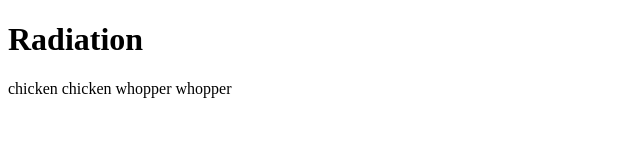
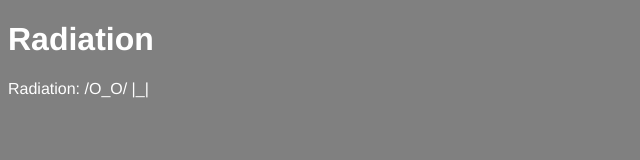
Before and after one commit to Syrup123456/Ganymede-Hub, a plain HTML site: page CodyGanymedeWebsitePage4(2).html in a window 1280 px wide. Shown: the whole page, without its empty margins (0-640 px from the left). Drawn offline with Linux system fonts and the light colour scheme.

```diff
--- a/CodyGanymedeWebsitePage4(2).html
+++ b/CodyGanymedeWebsitePage4(2).html
@@ -1,5 +1,24 @@
 <!DOCTYPE html>
+
+<style>
+    body {
+        background-color: grey;
+        color: white;
+    }
+</style>
+
+<style>
+    body {
+        text-align: left;
+    }
+</style>
+
+<style>
+    body {
+        font-family: 'Franklin Gothic Medium', 'Arial Narrow', Arial, sans-serif;
+    }
+</style>
 
 <h1>Radiation</h1>
 
-<p>chicken chicken whopper whopper</p>
+<p>Radiation: /O_O/ |_|</p>
```
Also changed, not shown: index.html (+5 -3 lines), index_page3.html (renamed from CodyGanymedeWebsitePage3.html).
